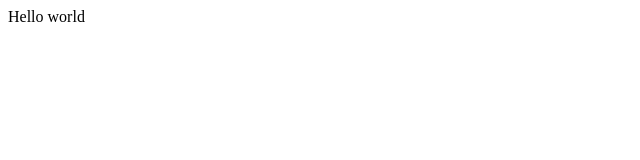
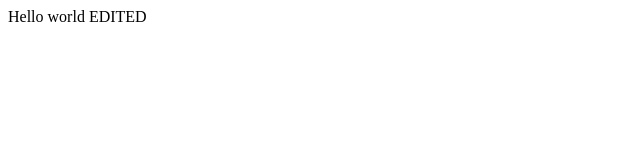
Before and after one commit to StevenHaa/hello-world, a plain HTML site: page index.html in a window 1280 px wide. Shown: the full height of the page, 0-640 px from the left. Drawn offline with Linux system fonts and the light colour scheme.

Commit message:
Update index.html

```diff
--- a/index.html
+++ b/index.html
@@ -1 +1 @@
-<p>Hello world</p>
+<p>Hello world EDITED</p>
```
